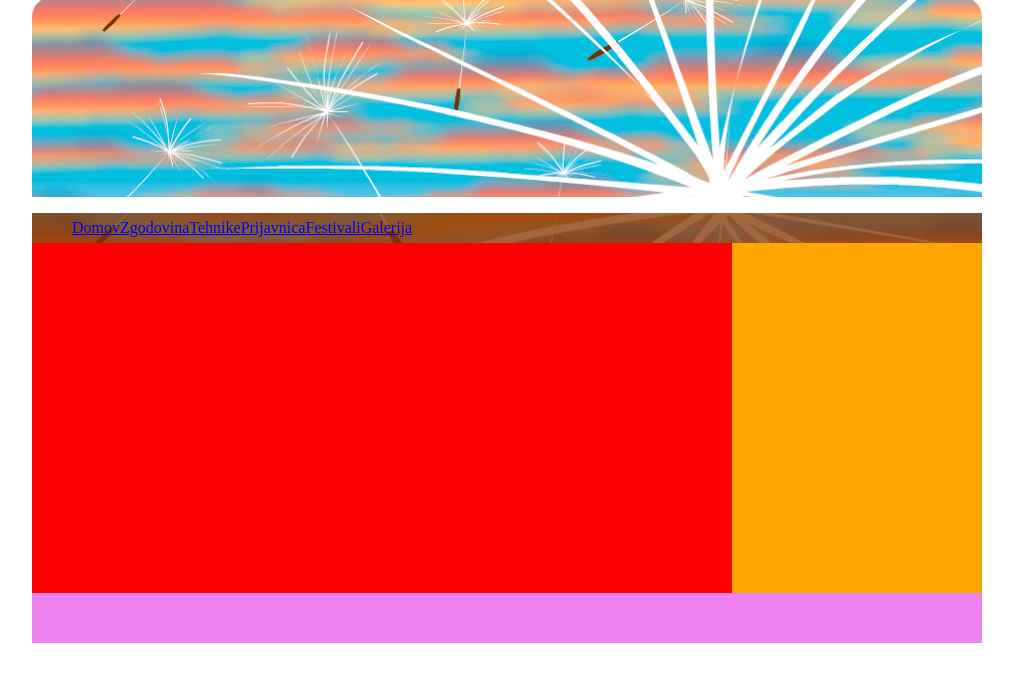
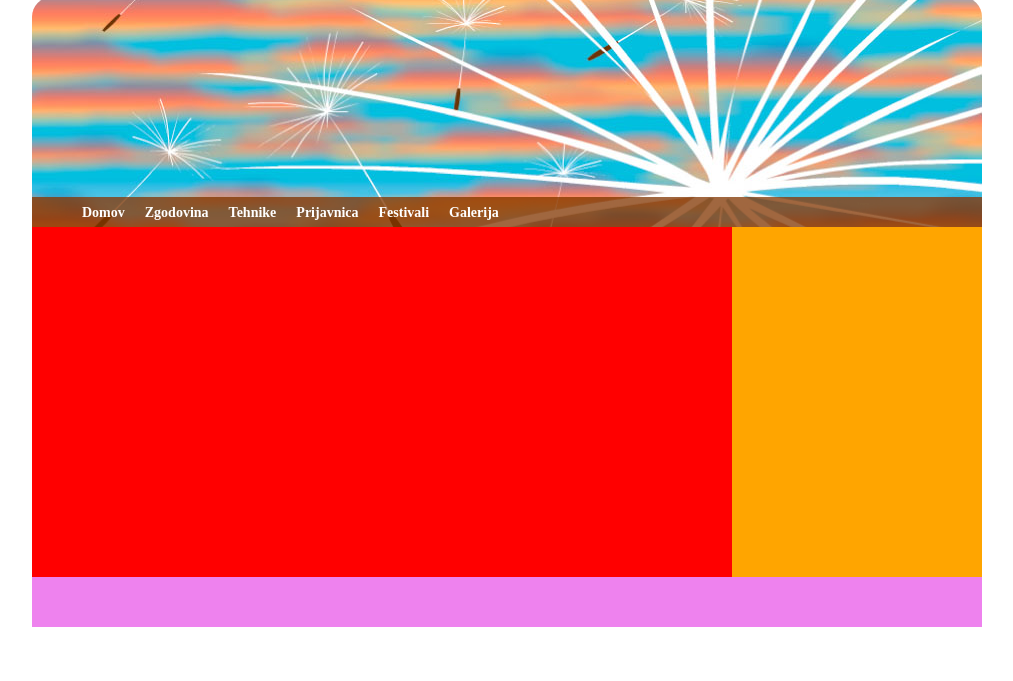
Before and after one commit to DebevcLuka/www.animare.si, a plain HTML site: page index.html in a window 1280 px wide. Shown: the part 103-784 px from the top of the page, without its empty margins (133-1146 px from the left). Drawn offline with Linux system fonts and the light colour scheme.

Commit message:
Oblikuj navigacijo

```diff
--- a/slogi.css
+++ b/slogi.css
@@ -59,9 +59,26 @@ html,body{
 	align-items: center;
 	list-style-type: none;
 	height: 30px;
+	margin: 0;
 }
-#navigacija li {
-
+#Navigacija a:link,
+#Navigacija a:visited,
+#Navigacija a:hover,
+#Navigacija a:active {
+	font-size: 14px;
+	font-weight: bold;
+	text-align: center;
+	color: white;
+	text-decoration: none;
+	border-bottom: 0px;
+	padding: 7px 10px;
+	box-sizing: border-box;
+	transition: all .75s ease;
+}
+#Navigacija a:hover,
+#Navigacija a:active {
+	background-color: rgba(115, 155, 210.35);
+	transition: all 1s ease;
 }
 #Vsebina {
 	background-color: green;
```
